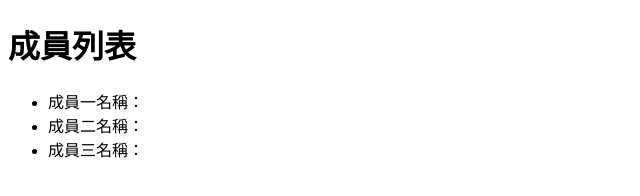
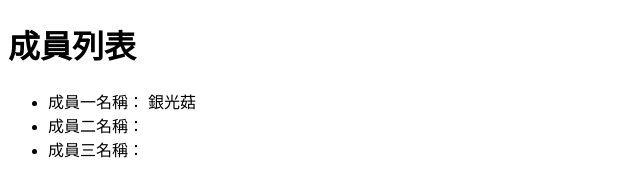
Before and after one commit to Gingene/gitex1108-1, a plain HTML site: page index.html in a window 1280 px wide. Shown: the full height of the page, 0-640 px from the left. Drawn offline with Linux system fonts and the light colour scheme.

Commit message:
add feature/newAmember

```diff
--- a/index.html
+++ b/index.html
@@ -8,7 +8,7 @@
   <body>
     <h1>成員列表</h1>
     <ul>
-      <li>成員一名稱：</li>
+      <li>成員一名稱： 銀光菇</li>
       <li>成員二名稱：</li>
       <li>成員三名稱：</li>
     </ul>
```
